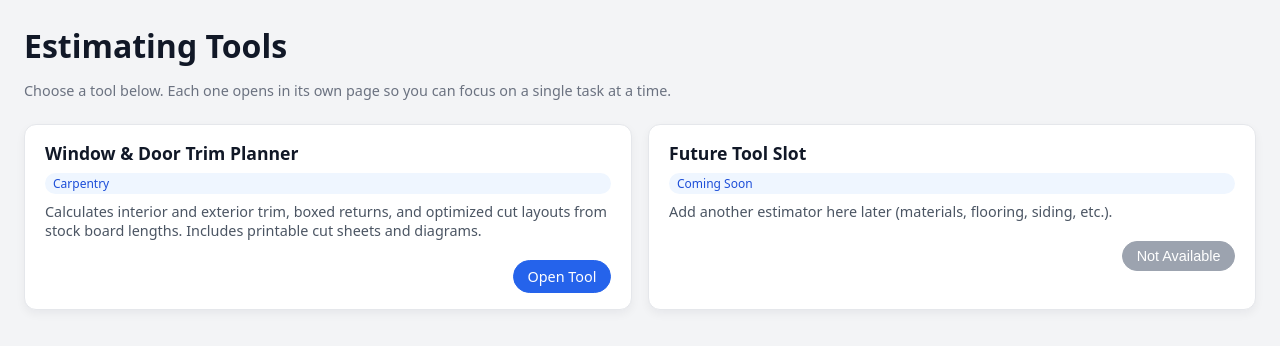
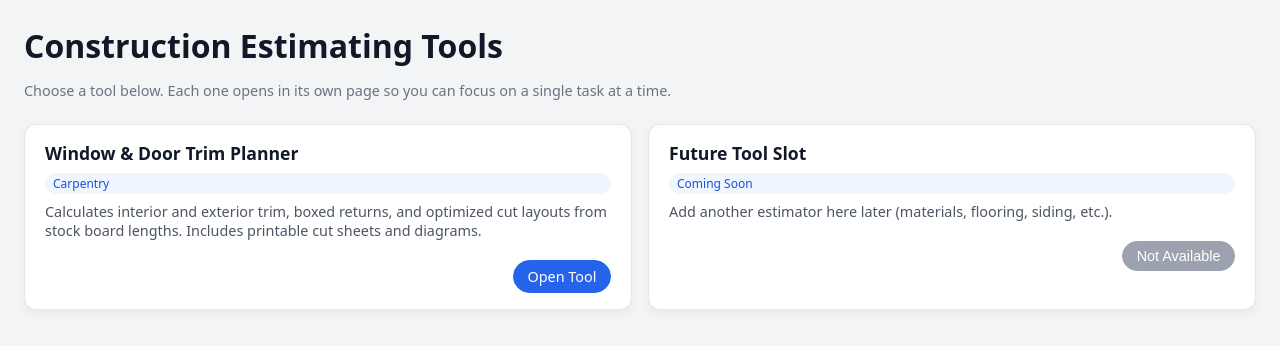
Before and after one commit to brandonhenness/Construction-Estimating-Tools, a plain HTML site: page index.html in a window 1280 px wide. Drawn offline with Linux system fonts and the light colour scheme.

Commit message:
Rename project to Construction Estimating Tools
Updated all references from 'Estimating Tools' to 'Construction Estimating Tools' in README.md and index.html for clarity and consistency with the new project name.

```diff
--- a/index.html
+++ b/index.html
@@ -3,13 +3,13 @@
 
 <head>
     <meta charset="UTF-8" />
-    <title>Estimating Tools</title>
+    <title>Construction Estimating Tools</title>
     <link rel="stylesheet" href="./main.css">
 </head>
 
 <body>
     <header>
-        <h1>Estimating Tools</h1>
+        <h1>Construction Estimating Tools</h1>
         <p class="muted">
             Choose a tool below. Each one opens in its own page so you can focus on a single task at a time.
         </p>
```
Also changed, not shown: 1 other file.
